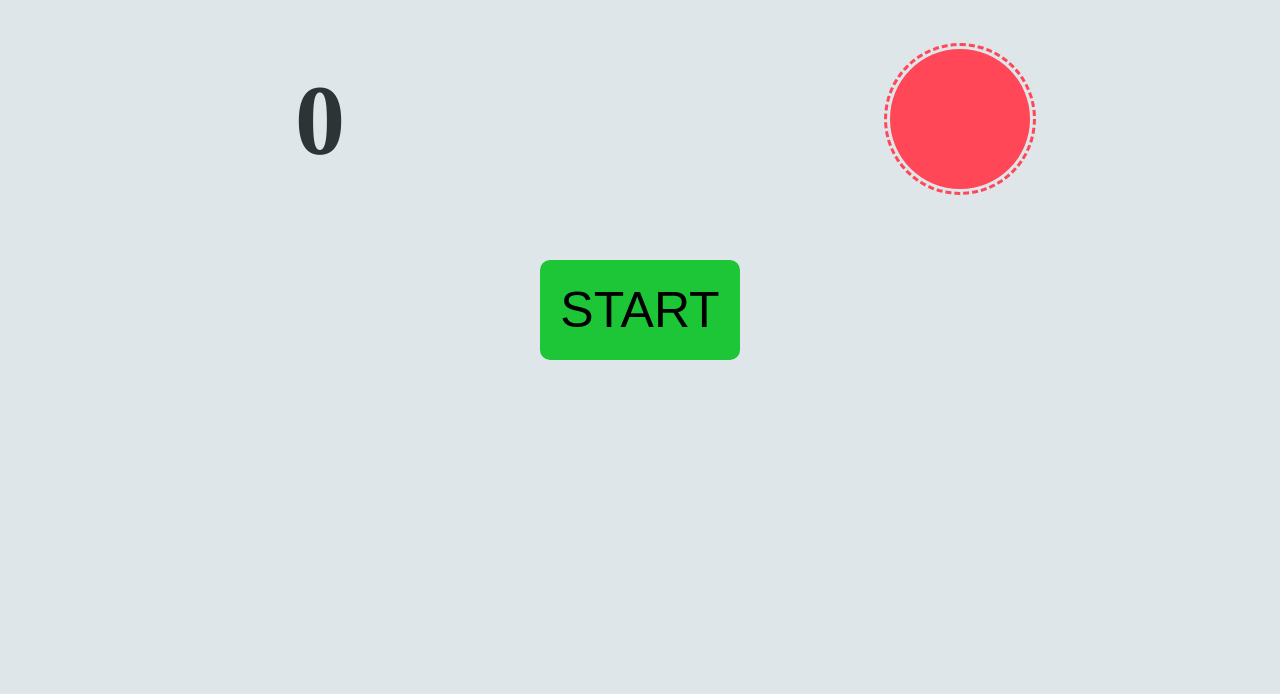
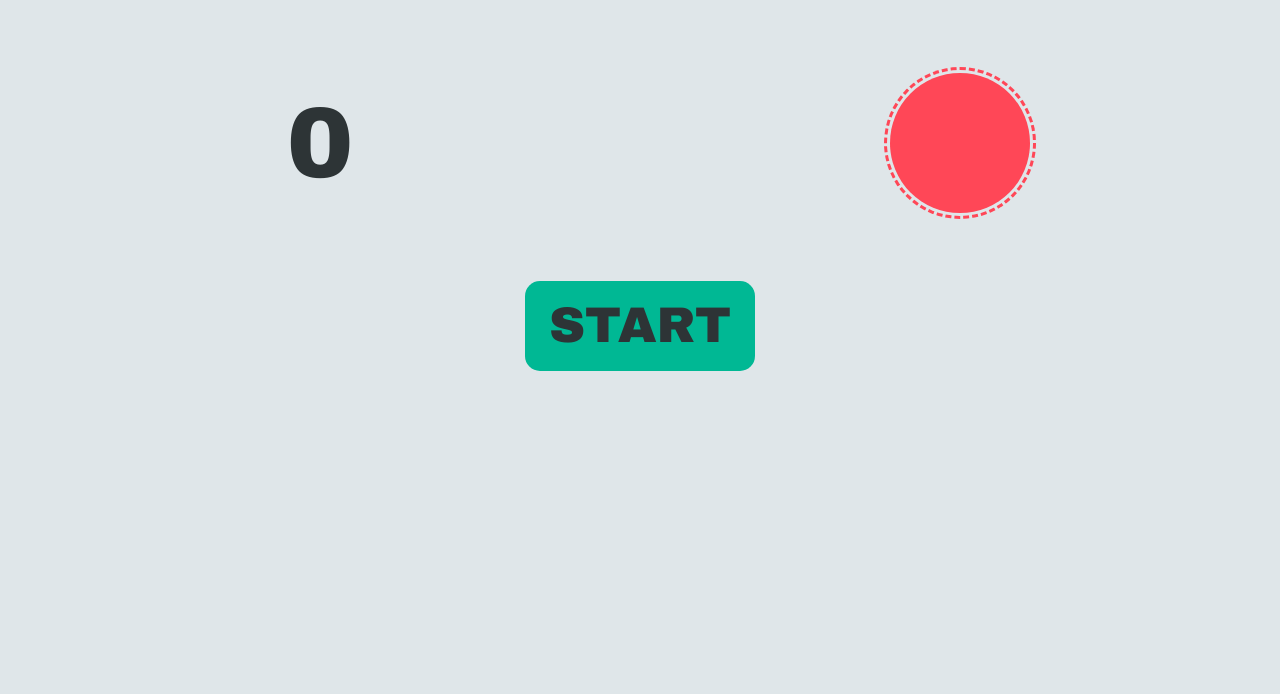
Before and after one commit to Mihakurochkin/counter, a plain HTML site: page index.html in a window 1280 px wide. Shown: the part 106-800 px from the top of the page. Drawn offline with Linux system fonts and the light colour scheme.

Commit message:
Update font and colors

```diff
--- a/styles.css
+++ b/styles.css
@@ -1,3 +1,7 @@
+* {
+    font-family: "Arial Black";
+}
+
 #page{
     display: flex;
     flex-direction: column;
@@ -24,6 +28,7 @@
     flex-direction: row;
     justify-content: space-around;
     width: 100%;
+    padding-top: 29px;
 }
 
 .title {
@@ -77,13 +82,14 @@
 }
 
 #start {
-    width: 200px;
+    width: 230px;
     font-size: 50px;
     font-weight: 400;
-    height: 100px;
-    background-color: #1dc637;
+    height: 90px;
+    background-color: #00b894;
     border: none;
-    border-radius: 10px;
+    border-radius: 15px;
+    color: #2d3436;
 }
 #start:focus{
     outline: 0;
```
Also changed, not shown: index.js (line endings or trailing spaces).
